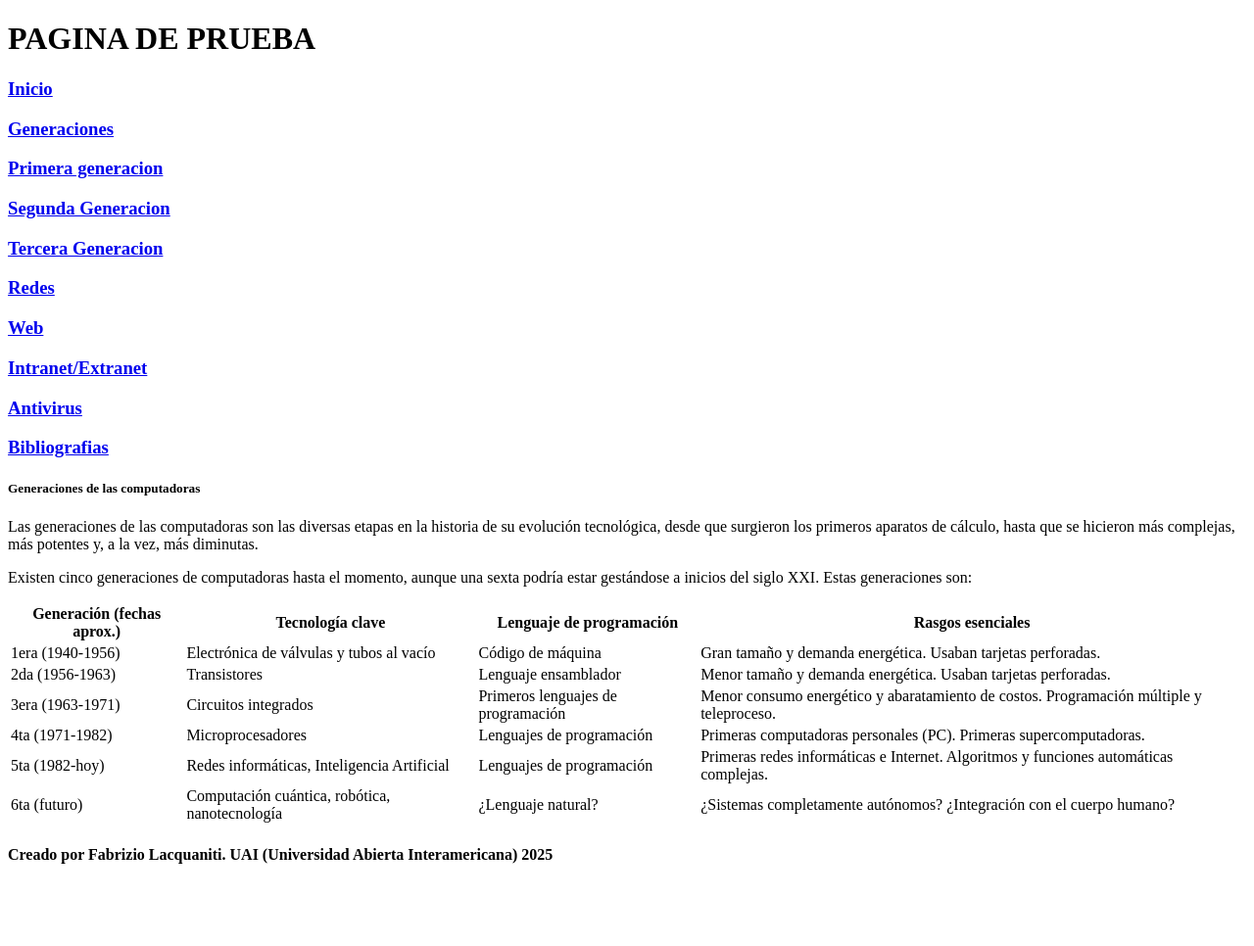
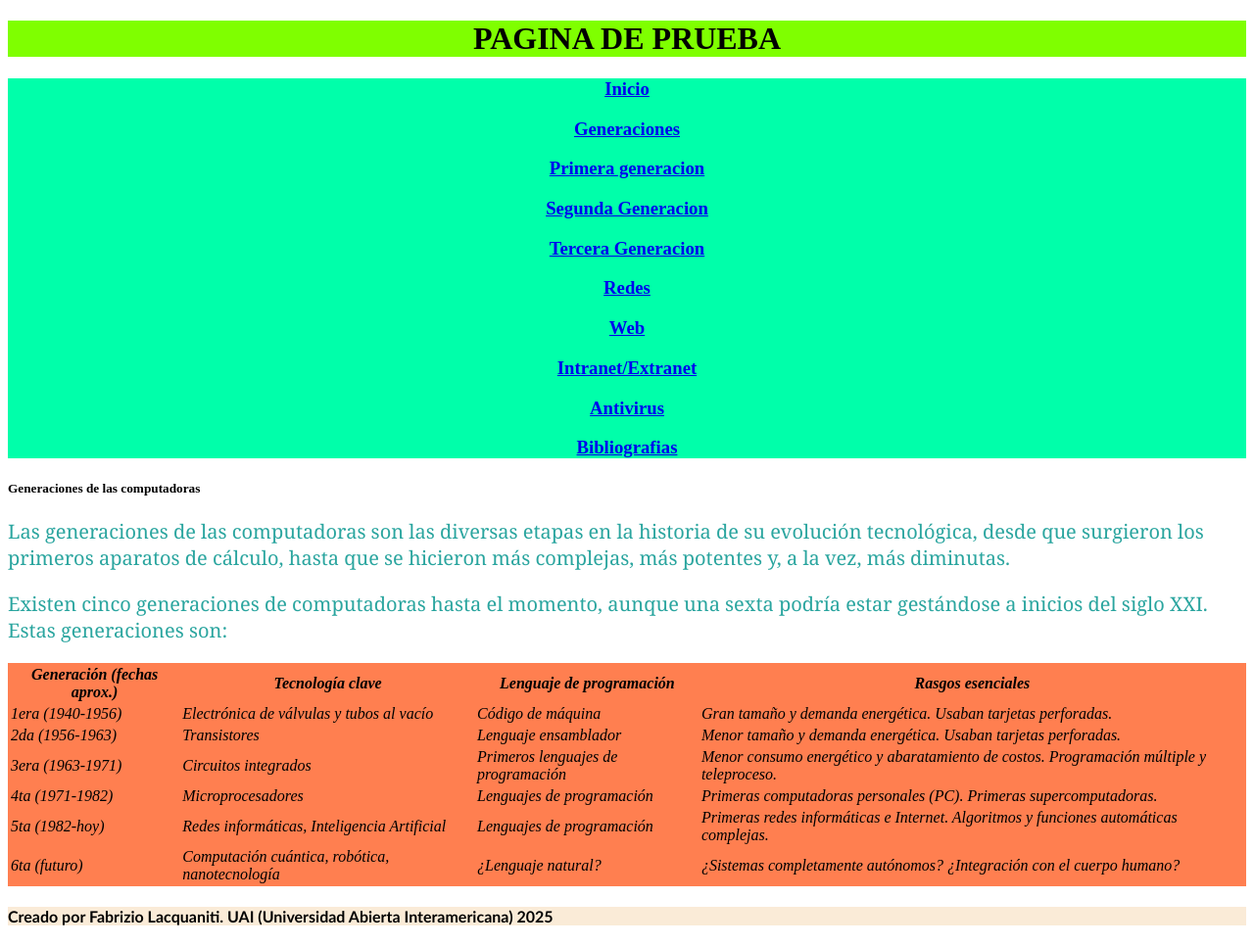
Before and after one commit to faabril/DAW_2025, a plain HTML site: page generaciones.html in a window 1280 px wide. Shown: the whole page at 98% size. Before the commit the page ends 903 px from the top, so only its background shows below. Drawn offline with Linux system fonts and the light colour scheme.

Commit message:
Se agrega CSS primera parte

```diff
--- /dev/null
+++ b/CSS/styles.css
@@ -0,0 +1,25 @@
+p{
+    font-size: 20px;
+    color: rgb(42, 165, 159);
+    font-family:Georgia, 'Times New Roman', Times, serif;
+}
+
+footer{
+    background-color: antiquewhite;
+    font-family: 'Trebuchet MS', 'Lucida Sans Unicode', 'Lucida Grande', 'Lucida Sans', Arial, sans-serif;
+}
+
+header{
+    text-align: center;
+    background-color: chartreuse;
+}
+
+.Menu{
+    background-color: rgb(0, 255, 170);
+    text-align: center;
+}
+
+table{
+    font-style: italic;
+    background-color:coral;
+}
--- a/generaciones.html
+++ b/generaciones.html
@@ -4,10 +4,11 @@
     <meta charset="UTF-8">
     <meta name="viewport" content="width=device-width, initial-scale=1.0">
     <title>PAGINA DE PRUEBA</title>
+    <link rel="stylesheet" href="CSS/styles.css">
 </head>
 <body>
     <header><h1> PAGINA DE PRUEBA </h1></header>
-    <nav>
+    <nav class="Menu">
         <h3><a href="index.html">Inicio</a></h3>
         <h3><a href="generaciones.html">Generaciones</a></h3>
         <h3><a href="primer_generacion.html">Primera generacion</a></h3>
@@ -23,7 +24,7 @@
         <h5>Generaciones de las computadoras</h5>
         <p>Las generaciones de las computadoras son las diversas etapas en la historia de su evolución tecnológica, desde que surgieron los primeros aparatos de cálculo, hasta que se hicieron más complejas, más potentes y, a la vez, más diminutas.</p>
         <p>Existen cinco generaciones de computadoras hasta el momento, aunque una sexta podría estar gestándose a inicios del siglo XXI. Estas generaciones son:</p>
-        <table>
+        <table class="Tabla">
             <tr>
                 <th>Generación (fechas aprox.)</th>
                 <th>Tecnología clave</th>
```
Also changed, not shown: antivirus.html (+2 -1 lines), bibliografias.html (+2 -1 lines), index.html (+2 -1 lines), intranet_extranet.html (+2 -1 lines), primer_generacion.html (+2 -1 lines), redes.html (+2 -1 lines), segunda_generacion.html (+2 -1 lines), tercera_generacion.html (+2 -1 lines), web.html (+2 -1 lines).
